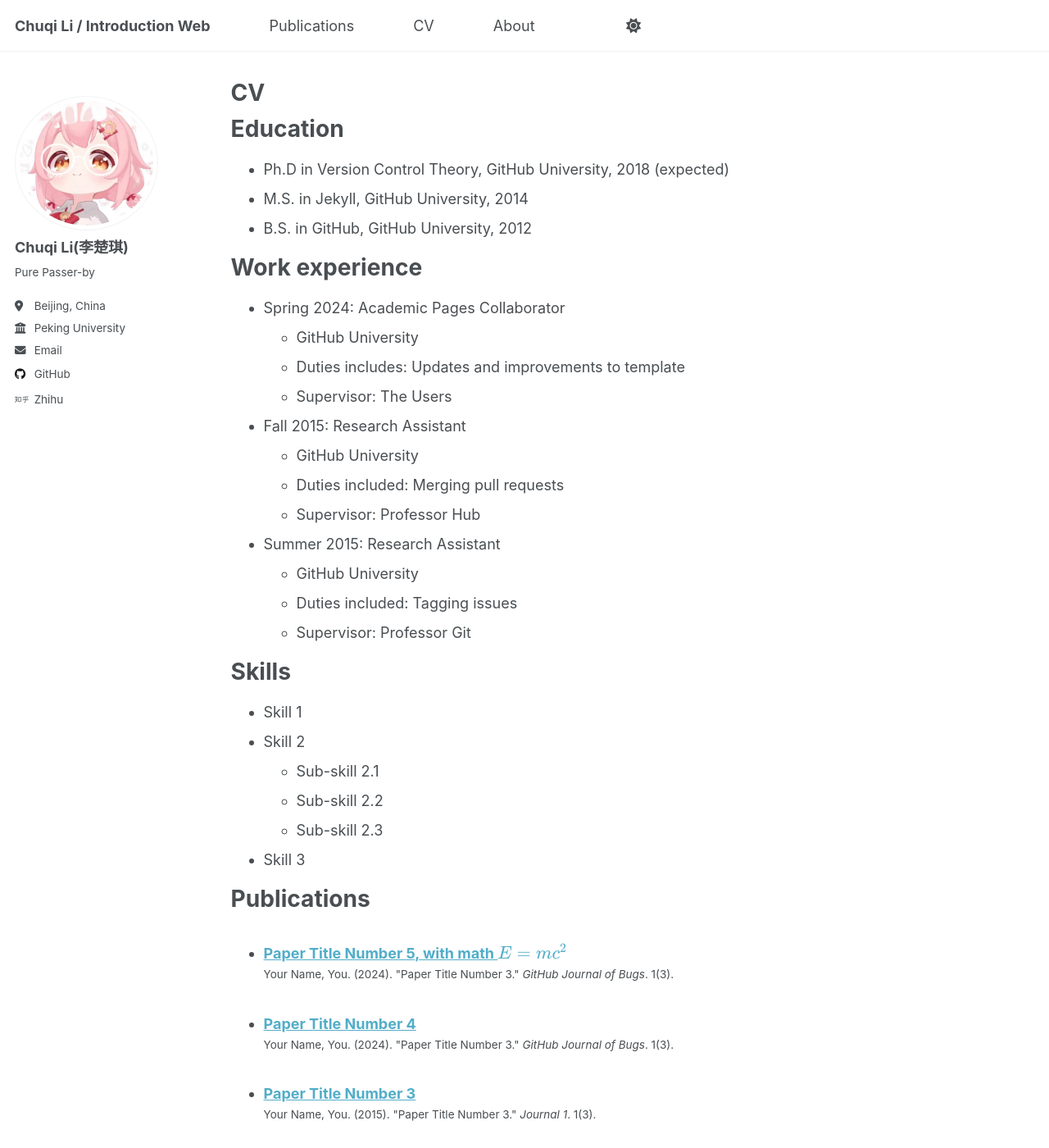
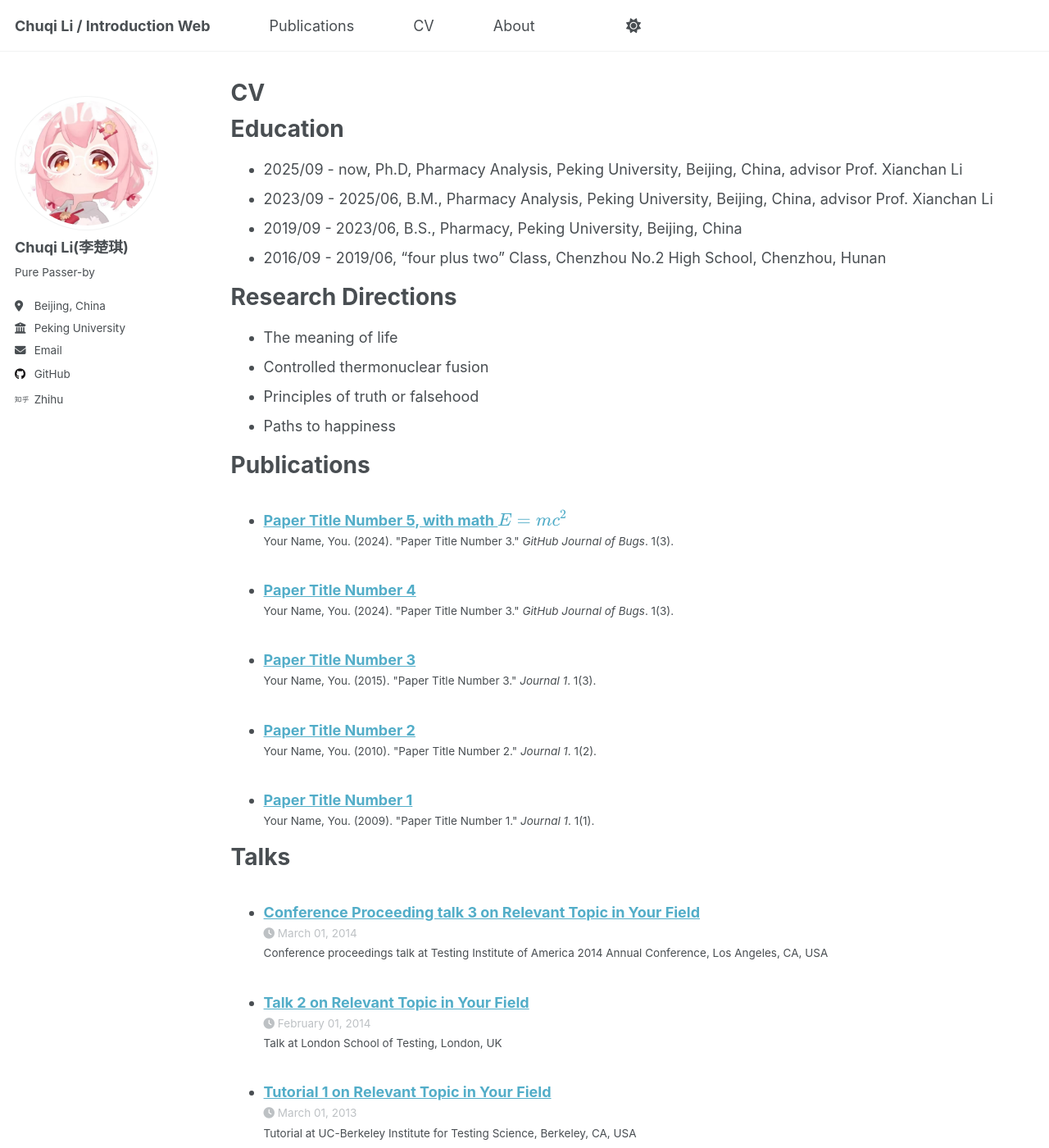
Before and after one commit to soki233/soki233.github.io, a Jekyll site: the page built from _pages/cv.md, in a window 1280 px wide and 1400 px high. Shown: the whole window at 82% size. Built offline with Jekyll 4.4.1, drawn with Linux system fonts in a browser that asks for light colours; a script that is not in the unit is left out.

Commit message:
Update cv.md

```diff
--- a/_pages/cv.md
+++ b/_pages/cv.md
@@ -11,35 +11,18 @@ redirect_from:
 
 Education
 ======
-* Ph.D in Version Control Theory, GitHub University, 2018 (expected)
-* M.S. in Jekyll, GitHub University, 2014
-* B.S. in GitHub, GitHub University, 2012
+* 2025/09 - now, Ph.D, Pharmacy Analysis, Peking University, Beijing, China, advisor Prof. Xianchan Li
+* 2023/09 - 2025/06, B.M., Pharmacy Analysis, Peking University, Beijing, China, advisor Prof. Xianchan Li
+* 2019/09 - 2023/06, B.S., Pharmacy, Peking University, Beijing, China
+* 2016/09 - 2019/06, "four plus two" Class, Chenzhou No.2 High School, Chenzhou, Hunan
 
-Work experience
+
+Research Directions
 ======
-* Spring 2024: Academic Pages Collaborator
-  * GitHub University
-  * Duties includes: Updates and improvements to template
-  * Supervisor: The Users
-
-* Fall 2015: Research Assistant
-  * GitHub University
-  * Duties included: Merging pull requests
-  * Supervisor: Professor Hub
-
-* Summer 2015: Research Assistant
-  * GitHub University
-  * Duties included: Tagging issues
-  * Supervisor: Professor Git
-
-Skills
-======
-* Skill 1
-* Skill 2
-  * Sub-skill 2.1
-  * Sub-skill 2.2
-  * Sub-skill 2.3
-* Skill 3
+* The meaning of life
+* Controlled thermonuclear fusion
+* Principles of truth or falsehood
+* Paths to happiness
 
 Publications
 ======
```
